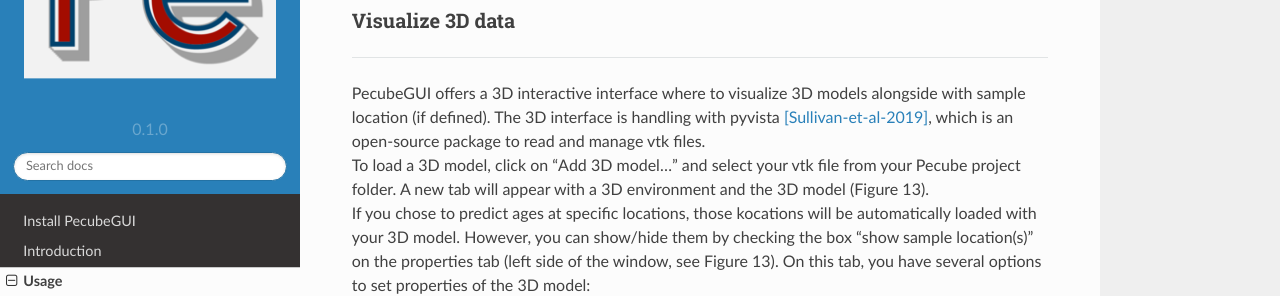
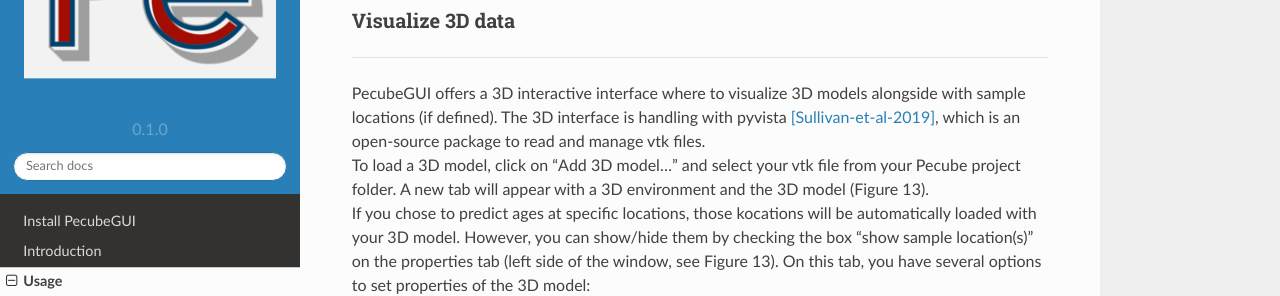
Before and after one commit to MBernAca/PecubeGUI_Doc, a Sphinx documentation site: the page built from docs/source/Usage.rst, in a window 1280 px wide and 900 px high, scrolled down 9463 px. Shown: the part 174-470 px from the top of the window. Built offline with Sphinx 7.4.7 and the Read the Docs theme 2.0.0, drawn with Linux system fonts in a browser that asks for light colours.

Commit message:
Update Usage.rst

```diff
--- a/docs/source/Usage.rst
+++ b/docs/source/Usage.rst
@@ -229,7 +229,7 @@
 
 ==================================
 
-| PecubeGUI offers a 3D interactive interface where to visualize 3D models alongside with sample location (if defined). The 3D interface is handling with pyvista [Sullivan-et-al-2019]_, which is an open-source package to read and manage vtk files.
+| PecubeGUI offers a 3D interactive interface where to visualize 3D models alongside with sample locations (if defined). The 3D interface is handling with pyvista [Sullivan-et-al-2019]_, which is an open-source package to read and manage vtk files.
 | To load a 3D model, click on “Add 3D model…” and select your vtk file from your Pecube project folder. A new tab will appear with a 3D environment and the 3D model (Figure 13).
 | If you chose to predict ages at specific locations, those kocations will be automatically loaded with your 3D model. However, you can show/hide them by checking the box “show sample location(s)” on the properties tab (left side of the window, see Figure 13). On this tab, you have several options to set properties of the 3D model:
 
```
